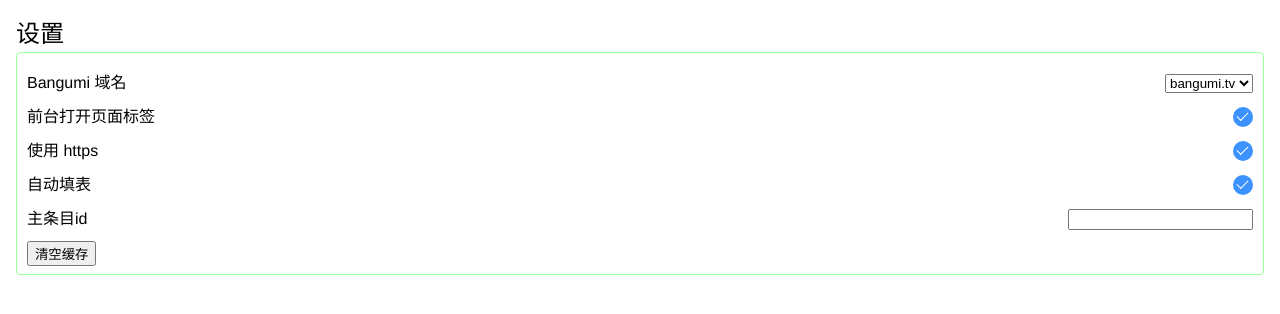
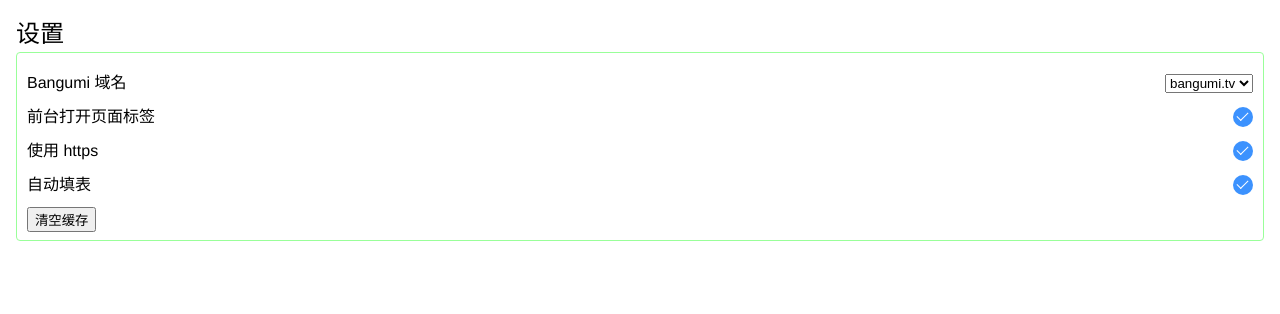
Before and after one commit to zhifengle/bangumi-new-wiki-helper, a website with bundled scripts: page extension/popup.html in a window 1280 px wide. Built offline with nearby package versions, Linux system fonts and the light colour scheme; some packages are replaced by stand-ins of ours.

Commit message:
update: hide subjectId in popup

```diff
--- a/extension/popup.html
+++ b/extension/popup.html
@@ -46,12 +46,12 @@
             <i class="checkbox-circle"></i>
           </label>
         </li>
-        <li class="config-item">
+        <!-- <li class="config-item">
           <label for="subjectId">
             <span>主条目id</span>
           </label>
           <input name="subjectId" id="subjectId" type="number" />
-        </li>
+        </li> -->
         <li>
           <input name="clearBtn" class="clear-btn" type="button" value="清空缓存" />
         </li>
```
